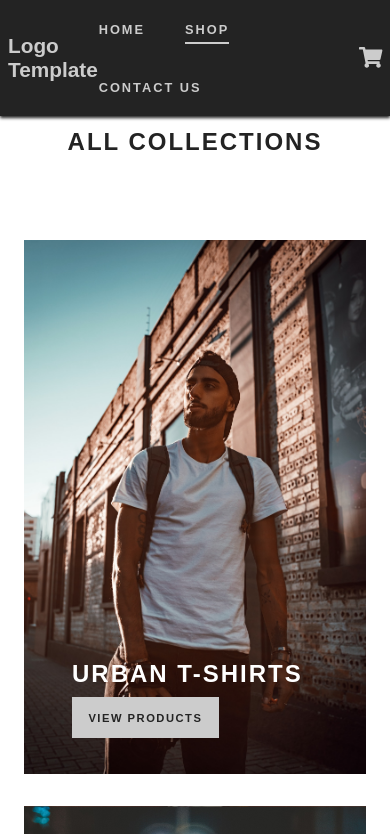
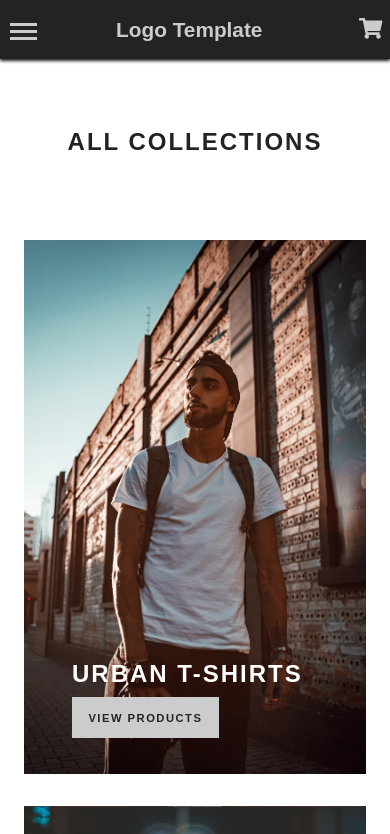
Before and after one commit to SonyKar/react-online-shop, a React (Create React App) app: page /collections in a window 390 px wide. Shown: the top 834 px of the page. Built offline with nearby package versions, Linux system fonts and the light colour scheme.

Commit message:
- Menu mobile optimization, Menu redesign, Added Backdrop component, Added SideDrawer component, Added DrawerToggle component

```diff
--- /dev/null
+++ b/src/components/Backdrop/Backdrop.css
@@ -0,0 +1,9 @@
+.Backdrop {
+    width: 100%;
+    height: 100%;
+    position: fixed;
+    z-index: 100;
+    left: 0;
+    top: 0;
+    background-color: rgba(0, 0, 0, 0.5);
+}
--- /dev/null
+++ b/src/components/Backdrop/Backdrop.js
@@ -0,0 +1,9 @@
+import React from 'react';
+
+import './Backdrop.css';
+
+const backdrop = (props) => (
+    props.show ? <div className="Backdrop" onClick={props.clicked}></div> : null
+);
+
+export default backdrop;
--- a/src/components/Navigation/Navbar/Navbar.css
+++ b/src/components/Navigation/Navbar/Navbar.css
@@ -7,9 +7,6 @@ header {
 }
 
 header .container {
-    display: flex;
-    justify-content: space-between;
-    align-items: center;
     color: #ccc;
 }
 
@@ -20,3 +17,17 @@ header .container nav {
 header .container .shopping-cart {
     font-size: 1.3rem;
 }
+
+header .Auth {
+    width: 100%;
+    display: flex;
+    justify-content: flex-end;
+    align-items: center;
+    margin-top: 10px;
+}
+header .Auth a {
+    color: #ccc;
+    letter-spacing: 2px;
+    margin-left: 20px;
+    font-size: .8rem;
+}
--- a/src/components/Navigation/Navbar/Navbar.js
+++ b/src/components/Navigation/Navbar/Navbar.js
@@ -1,22 +1,31 @@
 import React from 'react';
+import { NavLink } from 'react-router-dom';
 import { FontAwesomeIcon } from '@fortawesome/react-fontawesome';
 import { faShoppingCart } from '@fortawesome/free-solid-svg-icons';
 
 import "./Navbar.css";
 import NavigationItems from '../NavigationItems/NavigationItems';
 import Logo from '../../Logo/Logo';
+import DrawerToggle from '../SideDrawer/DrawerToggle/DrawerToggle';
 
-const Navbar = () => (
+const Navbar = (props) => (
     <header>
         <div className="container">
-            <div>
+            <div className="Auth DesktopOnly">
+                <NavLink exact to="/auth">Log in</NavLink>
+                <NavLink exact to="/sign-up">Sign up</NavLink>
+            </div>
+            <div className="d-flex align-items-center justify-content-space-between w-100">
+                <DrawerToggle clicked={props.drawerToggle} />
                 <Logo />
-            </div>
-            <nav>
-                <NavigationItems />
-            </nav>
-            <div className="shopping-cart">
-                <FontAwesomeIcon icon={faShoppingCart} style={{ color: '#ccc' }}/>
+                <nav>
+                    <div className="DesktopOnly">
+                        <NavigationItems />
+                    </div>
+                </nav>
+                <div className="shopping-cart">
+                    <FontAwesomeIcon icon={faShoppingCart} style={{ color: '#ccc' }}/>
+                </div>
             </div>
         </div>
     </header>
--- /dev/null
+++ b/src/components/Navigation/SideDrawer/DrawerToggle/DrawerToggle.css
@@ -0,0 +1,24 @@
+.DrawerToggle {
+    width: 30px;
+    height: 100%;
+    display: flex;
+    flex-flow: column;
+    justify-content: space-around;
+    align-items: center;
+    padding: 10px 0;
+    box-sizing: border-box;
+    cursor: pointer;
+}
+
+.DrawerToggle div {
+    width: 90%;
+    height: 3px;
+    background-color: #ccc;
+    margin-top: 4px;
+}
+
+@media (min-width: 768px) {
+    .DrawerToggle {
+        display: none;
+    }
+}
--- /dev/null
+++ b/src/components/Navigation/SideDrawer/DrawerToggle/DrawerToggle.js
@@ -0,0 +1,13 @@
+import React from 'react';
+
+import './DrawerToggle.css';
+
+const DrawerToggle = (props) => (
+    <div className="DrawerToggle" onClick={props.clicked}>
+        <div></div>
+        <div></div>
+        <div></div>
+    </div>
+);
+
+export default DrawerToggle;
--- /dev/null
+++ b/src/components/Navigation/SideDrawer/SideDrawer.css
@@ -0,0 +1,40 @@
+.SideDrawer {
+    position: fixed;
+    width: 280px;
+    /* margin: 70%; */
+    height: 100%;
+    left: 0;
+    top: 0;
+    z-index: 200;
+    background-color: #fff;
+    padding: 32px 16px;
+    box-sizing: border-box;
+    transition: transform 0.3s ease-out;
+    display: flex;
+    flex-direction: column;
+    justify-content: space-between;
+}
+.AuthSidebar {
+    border-top: 1px solid #ccc;
+    padding: 1rem 0;
+    display: flex;
+    justify-content: space-between;
+}
+.AuthSidebar a {
+    color: #232323;
+    letter-spacing: 2px;
+}
+
+@media (min-width: 500px) {
+    .SideDrawer {
+        display: none;
+    }
+}
+
+.SideDrawer.Open {
+    transform: translateX(0);
+}
+
+.SideDrawer.Close {
+    transform: translateX(-100%);
+}
--- /dev/null
+++ b/src/components/Navigation/SideDrawer/SideDrawer.js
@@ -0,0 +1,33 @@
+import React from 'react';
+import { NavLink } from 'react-router-dom';
+
+import Logo from '../../Logo/Logo';
+import NavigationItems from '../NavigationItems/NavigationItems';
+import './SideDrawer.css';
+import Backdrop from '../../Backdrop/Backdrop';
+
+const SideDrawer = (props) => {
+    let attachedClasses = "SideDrawer Close";
+    if (props.open) {
+        attachedClasses = "SideDrawer Open";
+    }
+    return (
+        <React.Fragment>
+            <Backdrop show={props.open} clicked={props.closed} />
+            <div className={attachedClasses} onClick={props.closed}>
+                <div className="mt-3">
+                    <Logo />
+                    <nav>
+                        <NavigationItems isVertical />
+                    </nav>
+                </div>
+                <div className="AuthSidebar">
+                    <NavLink exact to="/auth">Log in</NavLink>
+                    <NavLink exact to="/sign-up">Sign up</NavLink>
+                </div>
+            </div>
+        </React.Fragment>
+    );
+}
+
+export default SideDrawer;
--- a/src/hoc/Layout/Layout.js
+++ b/src/hoc/Layout/Layout.js
@@ -1,15 +1,31 @@
 import React, { Component } from 'react';
 
 import Navbar from '../../components/Navigation/Navbar/Navbar';
+import SideDrawer from '../../components/Navigation/SideDrawer/SideDrawer';
 
 class Layout extends Component {
     state = {
         showSideMenu: false
     }
+
+    sideDrawerClosedHandler = () => {
+        this.setState({showSideMenu: false});
+    }
+
+    sideDrawerToggleHandler = () => {
+        this.setState((prevState) => {
+            return {showSideMenu: !prevState.showSideMenu};
+        });
+    }
+
     render() {
         return (
             <React.Fragment>
-                <Navbar />
+                <Navbar drawerToggle={this.sideDrawerToggleHandler} />
+                <SideDrawer
+                    open={this.state.showSideMenu}
+                    closed={this.sideDrawerClosedHandler}
+                />
                 <main style={{paddingTop: '60px'}}>
                     {this.props.children}
                 </main>
--- a/src/index.css
+++ b/src/index.css
@@ -12,6 +12,9 @@ body {
 .row {
   display: flex;
   flex-wrap: wrap;
+}
+a {
+  text-decoration: none;
 }
 
 .pt-1 {
@@ -60,6 +63,9 @@ body {
 .align-items-stretch {
   align-items: stretch;
 }
+.align-items-center {
+  align-items: center;
+}
 .flex-wrap {
   flex-wrap: wrap;
 }
@@ -95,6 +101,9 @@ Grid
   }
   .Feature {
     margin-top: 0!important;
+  }
+  .DesktopOnly {
+    display: none!important;
   }
 }
 @media (max-width: 540px) {
```
